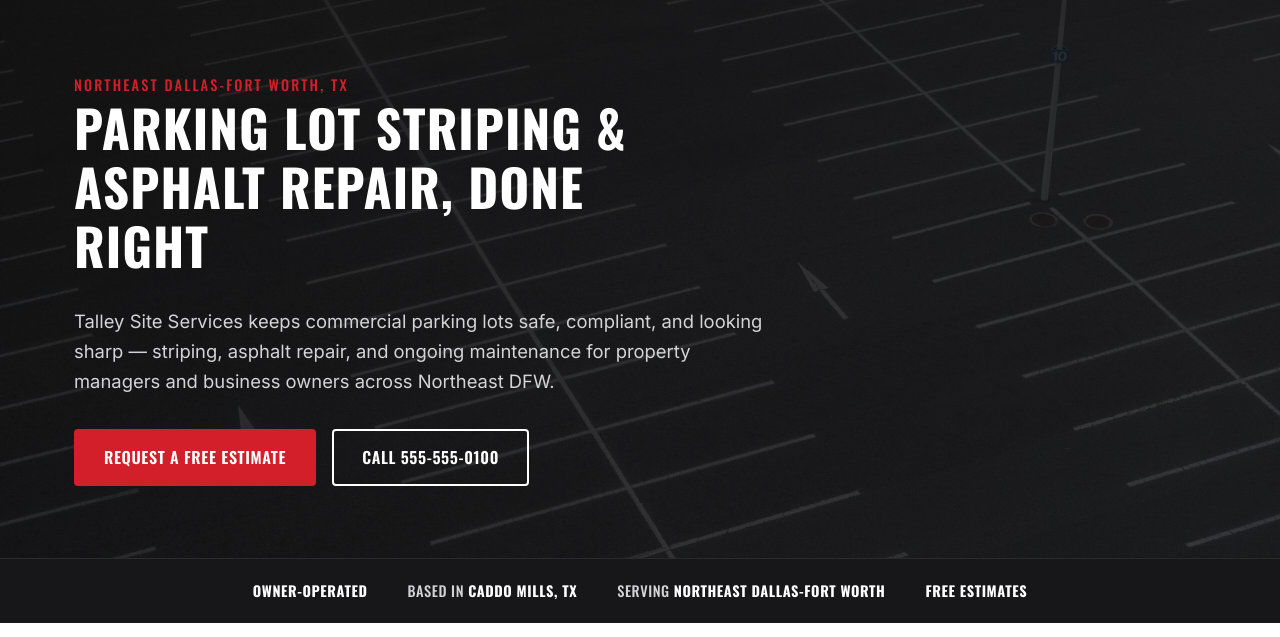
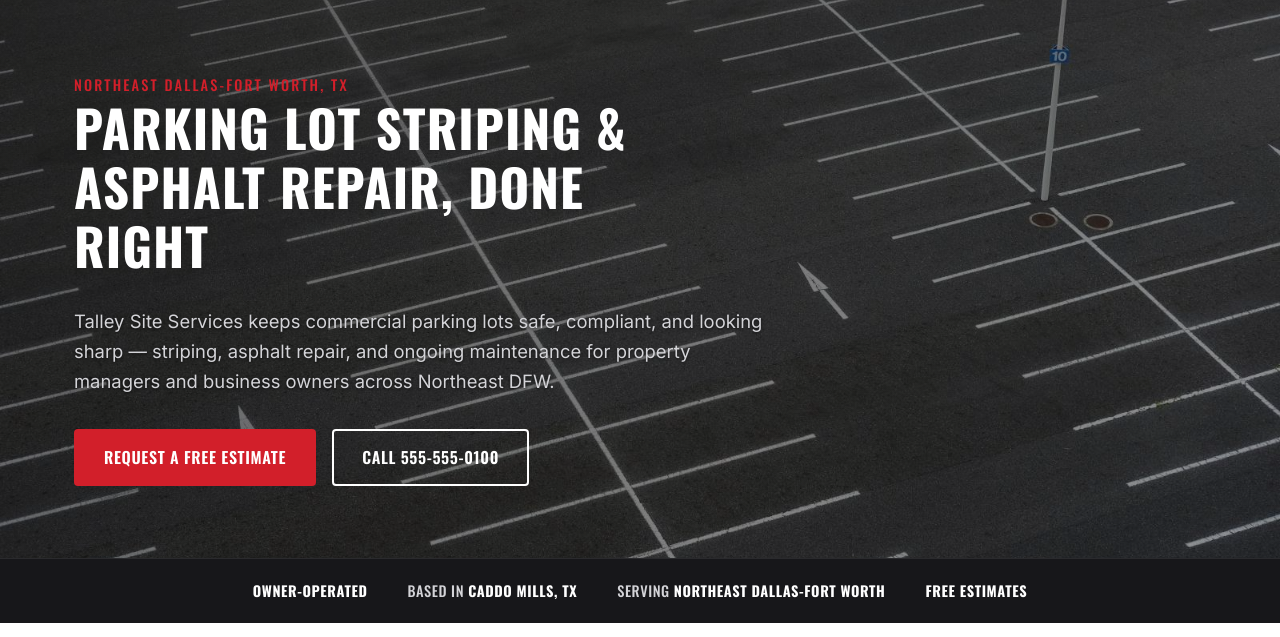
Before and after one commit to SMBeePay/talleysiteservices, a PHP site: page / in a window 1280 px wide. Shown: the part 80-717 px from the top of the page. Run offline with PHP 8.4, Linux system fonts and the light colour scheme.

Commit message:
Lighten hero overlay so the background photo is actually visible
The dark gradient overlay was 85-90% opaque, which hid the aerial
parking lot photo behind what looked like a solid dark background.
Reduce to 68%/45% opacity and add a text-shadow on the lede copy to
keep it readable against the now-visible image.

Co-Authored-By: Claude Sonnet 5 <noreply@anthropic.com>
Claude-Session: https://claude.ai/code/session_017TM5RfwF4s7oLcXvr5sacb

```diff
--- a/css/style.css
+++ b/css/style.css
@@ -197,10 +197,14 @@ p {
 /* Hero */
 .hero {
   background:
-    linear-gradient(135deg, rgba(11, 11, 12, 0.9) 0%, rgba(23, 23, 26, 0.85) 100%),
+    linear-gradient(135deg, rgba(11, 11, 12, 0.68) 0%, rgba(23, 23, 26, 0.45) 100%),
     url("/images/parking-lot-striping-aerial.jpg") center / cover no-repeat;
   color: var(--white);
   padding: 4.5rem 0;
+}
+
+.hero .lede {
+  text-shadow: 0 1px 3px rgba(0, 0, 0, 0.6);
 }
 
 .hero .eyebrow {
```
